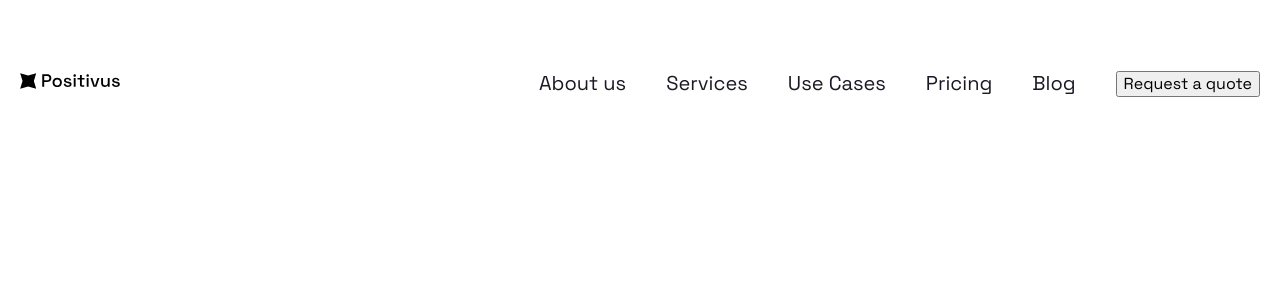
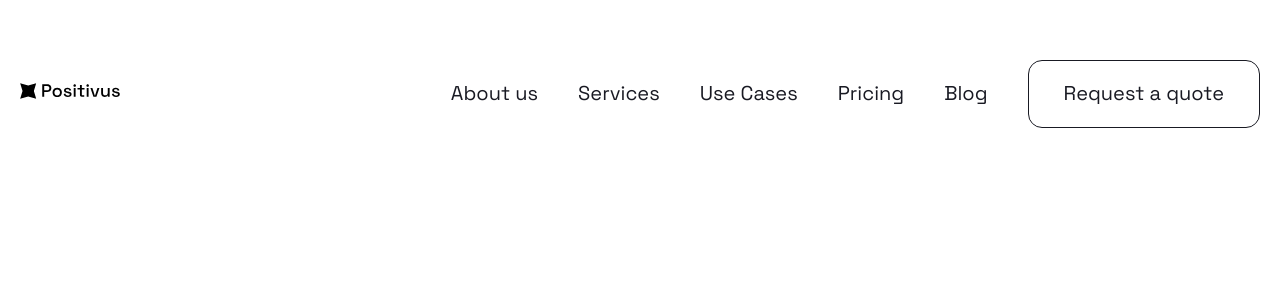
Before and after one commit to Skippy347/AV.BEMPositivus, a React app: page / in a window 1280 px wide. Shown: the top 300 px of the page. Built offline with nearby package versions, Linux system fonts and the light colour scheme.

Commit message:
Add: Include  _button.scss block with enhanced SCSS styling

```diff
--- /dev/null
+++ b/src/app/styles/blocks/_button.scss
@@ -0,0 +1,24 @@
+@use "../mixins/mixins";
+
+.button {
+  display: inline-flex;
+  justify-content: center;
+  align-items: center;
+  font-size: 20px;
+  height: var(--button-height);
+  padding-inline: 35px;
+  color: var(--color-light);
+  background-color: var(--color-dark);
+  border: var(--border);
+  border-radius: var(--border-radius-medium);
+
+  @include mixins.hover {
+    color: var(--color-dark);
+    background-color: var(--color-accent);
+  }
+
+  &--transparent {
+    color: var(--color-dark);
+    background-color: transparent;
+  }
+}
--- a/src/app/styles/styles.scss
+++ b/src/app/styles/styles.scss
@@ -5,4 +5,7 @@
 @use "./variables/variables";
 @use "./utils/utils";
 @use "./globals/globals";
+
+// blocks
+@use "./blocks/button";
 @use "./blocks/header";
```
